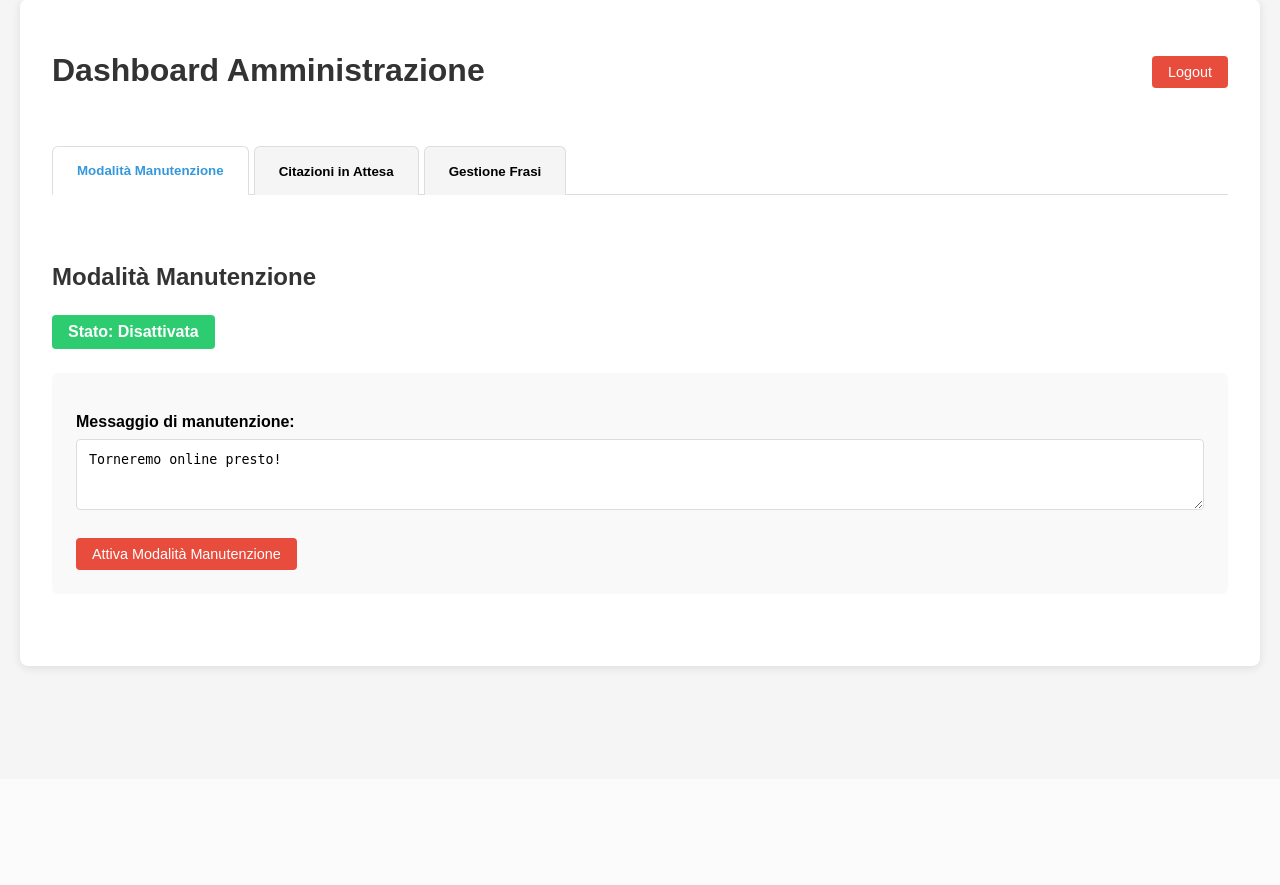
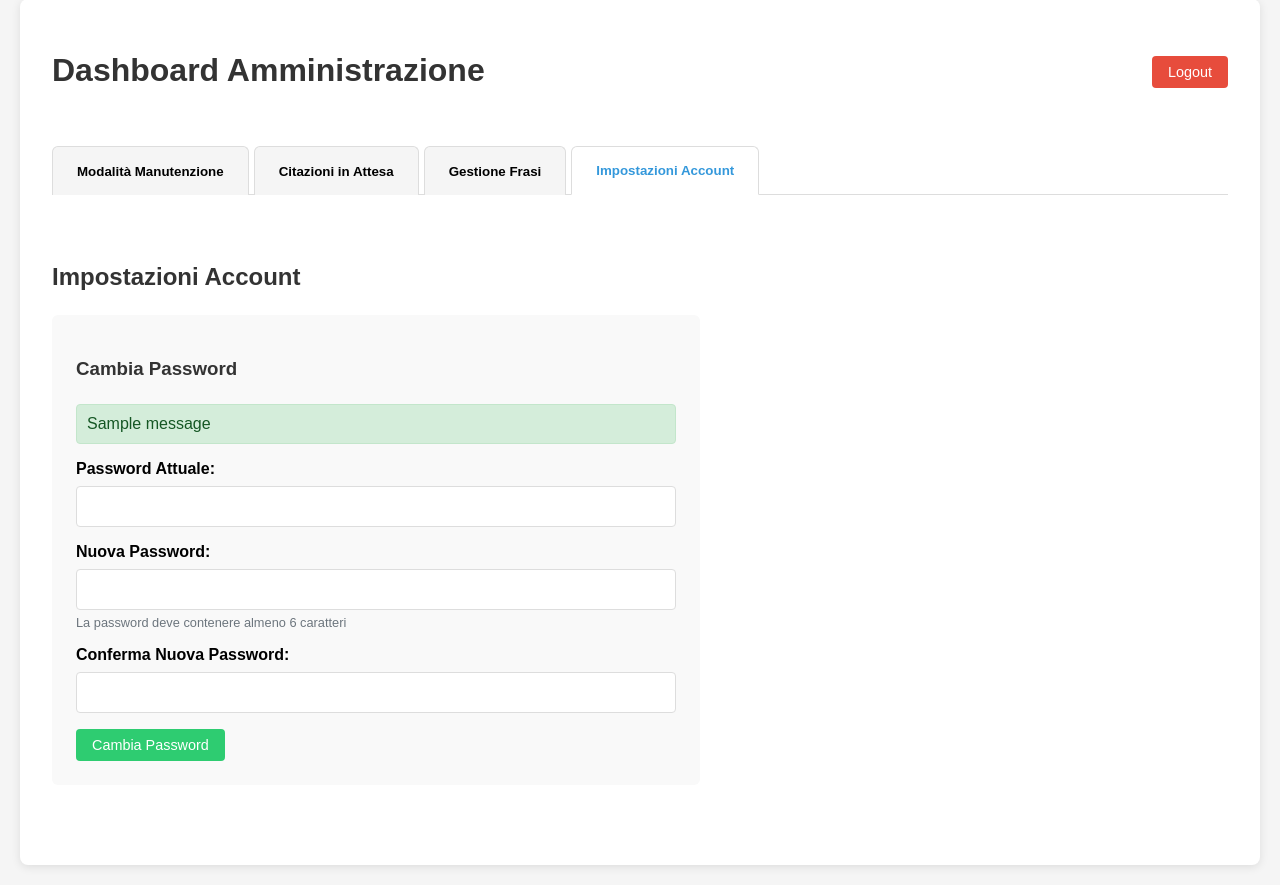
Before and after one commit to dmondello/frasi_garitta, a Flask app: page /admin/dashboard in a window 1280 px wide. Shown: the part 21-906 px from the top of the page. Before the commit the page ends 692 px from the top, so only its background shows below. Run offline with Flask 3, Linux system fonts and the light colour scheme; the visitor is signed in with stand-in values (Sample User, id 1); data comes from the database, SQL or seed files in the repository; both versions use the stored data as it was after the commit; tables that the repository leaves empty hold one stand-in row (values such as "Sample post"); one stand-in notice (Sample message) is shown.

Commit message:
aggiunta la possibilita di modifica della password

```diff
--- a/app.py
+++ b/app.py
@@ -283,6 +283,42 @@ def admin_logout():
     session.pop('admin_logged_in', None)
     return redirect('/admin')
 
+# Admin change password
+@app.route('/admin/change_password', methods=['POST'])
+def admin_change_password():
+    global ADMIN_PASSWORD
+
+    if not session.get('admin_logged_in'):
+        return redirect('/admin')
+
+    current_password = request.form.get('current_password')
+    new_password = request.form.get('new_password')
+    confirm_password = request.form.get('confirm_password')
+
+    # Verifica che la password corrente sia corretta
+    if current_password != ADMIN_PASSWORD:
+        flash('La password corrente non è valida', 'error')
+        return redirect('/admin/dashboard')
+
+    # Verifica che la nuova password sia valida
+    if not new_password or len(new_password) < 6:
+        flash('La nuova password deve essere di almeno 6 caratteri', 'error')
+        return redirect('/admin/dashboard')
+
+    # Verifica che le password coincidano
+    if new_password != confirm_password:
+        flash('Le nuove password non coincidono', 'error')
+        return redirect('/admin/dashboard')
+
+    # Aggiorna la password
+    ADMIN_PASSWORD = new_password
+
+    # Aggiorna la password nell'ambiente
+    os.environ['ADMIN_PASSWORD'] = new_password
+
+    flash('Password aggiornata con successo', 'success')
+    return redirect('/admin/dashboard')
+
 # Admin dashboard
 @app.route('/admin/dashboard')
 def admin_dashboard():
--- a/templates/admin_dashboard.html
+++ b/templates/admin_dashboard.html
@@ -21,7 +21,7 @@
       margin: 0 auto;
     }
 
-    h1, h2 {
+    h1, h2, h3 {
       color: #333;
       margin-bottom: 1.5rem;
     }
@@ -184,6 +184,296 @@
       border-radius: 4px;
       cursor: pointer;
     }
+
+    /* Stili per la sezione gestione frasi */
+    .quotes-management-section {
+      margin-top: 3rem;
+      padding-top: 2rem;
+      border-top: 1px solid #ddd;
+    }
+
+    .add-quote-form {
+      background: #f9f9f9;
+      border-radius: 6px;
+      padding: 1.5rem;
+      margin-bottom: 2rem;
+    }
+
+    /* Stili per i filtri di ricerca */
+    .search-filters {
+      margin-bottom: 1.5rem;
+      background: #f9f9f9;
+      border-radius: 6px;
+      padding: 1.5rem;
+    }
+
+    .filter-form {
+      display: flex;
+      align-items: center;
+    }
+
+    .filter-group {
+      display: flex;
+      flex-wrap: wrap;
+      gap: 10px;
+      align-items: center;
+      width: 100%;
+    }
+
+    .search-input {
+      flex: 1;
+      min-width: 200px;
+      padding: 0.75rem;
+      border: 1px solid #ddd;
+      border-radius: 4px;
+    }
+
+    .filter-select {
+      padding: 0.75rem;
+      border: 1px solid #ddd;
+      border-radius: 4px;
+      background-color: white;
+    }
+
+    .btn-filter {
+      background: #3498db;
+      color: white;
+      border: none;
+      padding: 0.5rem 1rem;
+      font-size: 0.9rem;
+      border-radius: 4px;
+      cursor: pointer;
+    }
+
+    .btn-reset {
+      background: #95a5a6;
+      color: white;
+      border: none;
+      padding: 0.5rem 1rem;
+      font-size: 0.9rem;
+      border-radius: 4px;
+      cursor: pointer;
+      text-decoration: none;
+    }
+
+    .results-count {
+      margin-bottom: 1rem;
+      font-style: italic;
+      color: #666;
+    }
+
+    /* Stili per la paginazione */
+    .pagination {
+      display: flex;
+      justify-content: space-between;
+      align-items: center;
+      margin-top: 1.5rem;
+      padding: 1rem 0;
+      border-top: 1px solid #eee;
+    }
+
+    .pagination-info {
+      color: #666;
+    }
+
+    .pagination-controls {
+      display: flex;
+      gap: 5px;
+    }
+
+    .pagination-btn {
+      display: inline-block;
+      padding: 0.5rem 0.75rem;
+      background: #f2f2f2;
+      color: #333;
+      text-decoration: none;
+      border-radius: 4px;
+      border: 1px solid #ddd;
+    }
+
+    .pagination-btn:hover {
+      background: #e5e5e5;
+    }
+
+    .pagination-btn.active {
+      background: #3498db;
+      color: white;
+      border-color: #3498db;
+    }
+
+    /* Stili per la tabella */
+    .quotes-table {
+      width: 100%;
+      border-collapse: collapse;
+      margin-top: 1rem;
+    }
+
+    .quotes-table th, .quotes-table td {
+      border: 1px solid #ddd;
+      padding: 0.75rem;
+      text-align: left;
+    }
+
+    .quotes-table th {
+      background-color: #f2f2f2;
+      font-weight: bold;
+    }
+
+    /* Stili per i bottoni */
+    .btn-add {
+      background: #3498db;
+      color: white;
+      border: none;
+      padding: 0.5rem 1rem;
+      font-size: 0.9rem;
+      border-radius: 4px;
+      cursor: pointer;
+    }
+
+    .btn-edit {
+      background: #f39c12;
+      color: white;
+      border: none;
+      padding: 0.5rem 1rem;
+      font-size: 0.9rem;
+      border-radius: 4px;
+      cursor: pointer;
+    }
+
+    .btn-delete {
+      background: #e74c3c;
+      color: white;
+      border: none;
+      padding: 0.5rem 1rem;
+      font-size: 0.9rem;
+      border-radius: 4px;
+      cursor: pointer;
+    }
+
+    .btn-save {
+      background: #2ecc71;
+      color: white;
+      border: none;
+      padding: 0.5rem 1rem;
+      font-size: 0.9rem;
+      border-radius: 4px;
+      cursor: pointer;
+    }
+
+    /* Stili per le impostazioni account */
+    .settings-card {
+      background: #f9f9f9;
+      border-radius: 6px;
+      padding: 1.5rem;
+      margin-bottom: 2rem;
+      max-width: 600px;
+    }
+
+    .password-form {
+      margin-top: 1rem;
+    }
+
+    .alert {
+      padding: 10px;
+      margin-bottom: 15px;
+      border-radius: 4px;
+    }
+
+    .alert-error {
+      background-color: #f8d7da;
+      color: #721c24;
+      border: 1px solid #f5c6cb;
+    }
+
+    .alert-success {
+      background-color: #d4edda;
+      color: #155724;
+      border: 1px solid #c3e6cb;
+    }
+
+    .form-text {
+      display: block;
+      margin-top: 5px;
+      font-size: 0.8rem;
+      color: #6c757d;
+    }
+
+    /* Stili per le tabs */
+    .tabs {
+      margin-top: 2rem;
+    }
+
+    .tab-header {
+      display: flex;
+      border-bottom: 1px solid #ddd;
+      margin-bottom: 2rem;
+    }
+
+    .tab-btn {
+      background: #f5f5f5;
+      border: 1px solid #ddd;
+      border-bottom: none;
+      padding: 1rem 1.5rem;
+      margin-right: 5px;
+      border-radius: 6px 6px 0 0;
+      cursor: pointer;
+      font-weight: bold;
+      position: relative;
+      bottom: -1px;
+    }
+
+    .tab-btn.active {
+      background: #fff;
+      border-bottom: 1px solid #fff;
+      color: #3498db;
+    }
+
+    .tab-content {
+      display: none;
+      padding: 1rem 0;
+    }
+
+    .tab-content.active {
+      display: block;
+    }
+
+    /* Stili per il modal */
+    .modal {
+      display: none;
+      position: fixed;
+      z-index: 1;
+      left: 0;
+      top: 0;
+      width: 100%;
+      height: 100%;
+      overflow: auto;
+      background-color: rgba(0,0,0,0.4);
+    }
+
+    .modal-content {
+      background-color: #fefefe;
+      margin: 15% auto;
+      padding: 20px;
+      border: 1px solid #888;
+      width: 80%;
+      max-width: 600px;
+      border-radius: 6px;
+    }
+
+    .close {
+      color: #aaa;
+      float: right;
+      font-size: 28px;
+      font-weight: bold;
+      cursor: pointer;
+    }
+
+    .close:hover,
+    .close:focus {
+      color: black;
+      text-decoration: none;
+      cursor: pointer;
+    }
   </style>
 </head>
 <body>
@@ -199,6 +489,7 @@
         <button class="tab-btn active" onclick="openTab(event, 'maintenance')">Modalità Manutenzione</button>
         <button class="tab-btn" onclick="openTab(event, 'pending')">Citazioni in Attesa</button>
         <button class="tab-btn" onclick="openTab(event, 'manage')">Gestione Frasi</button>
+        <button class="tab-btn" onclick="openTab(event, 'settings')">Impostazioni Account</button>
       </div>
 
       <!-- Tab Modalità Manutenzione -->
@@ -400,6 +691,44 @@
         </div>
       </div>
 
+      <!-- Tab Impostazioni Account -->
+      <div id="settings" class="tab-content">
+        <h2>Impostazioni Account</h2>
+
+        <div class="settings-card">
+          <h3>Cambia Password</h3>
+
+          <!-- Mostra messaggi flash se presenti -->
+          {% with messages = get_flashed_messages(with_categories=true) %}
+            {% if messages %}
+              {% for category, message in messages %}
+              <div class="alert alert-{{ category }}">
+                {{ message }}
+              </div>
+              {% endfor %}
+            {% endif %}
+          {% endwith %}
+
+          <form method="post" action="/admin/change_password" class="password-form">
+            <div class="form-group">
+              <label for="current_password">Password Attuale:</label>
+              <input type="password" id="current_password" name="current_password" required>
+            </div>
+            <div class="form-group">
+              <label for="new_password">Nuova Password:</label>
+              <input type="password" id="new_password" name="new_password" required minlength="6">
+              <small class="form-text text-muted">La password deve contenere almeno 6 caratteri</small>
+            </div>
+            <div class="form-group">
+              <label for="confirm_password">Conferma Nuova Password:</label>
+              <input type="password" id="confirm_password" name="confirm_password" required>
+            </div>
+            <button type="submit" class="btn-save">Cambia Password</button>
+          </form>
+        </div>
+      </div>
+    </div>
+
     <!-- Modal per modificare una frase -->
     <div id="editModal" class="modal">
       <div class="modal-content">
@@ -424,260 +753,6 @@
         </form>
       </div>
     </div>
-
-    <style>
-      /* Stili per la sezione gestione frasi */
-      .quotes-management-section {
-        margin-top: 3rem;
-        padding-top: 2rem;
-        border-top: 1px solid #ddd;
-      }
-
-      .add-quote-form {
-        background: #f9f9f9;
-        border-radius: 6px;
-        padding: 1.5rem;
-        margin-bottom: 2rem;
-      }
-
-      /* Stili per i filtri di ricerca */
-      .search-filters {
-        margin-bottom: 1.5rem;
-        background: #f9f9f9;
-        border-radius: 6px;
-        padding: 1.5rem;
-      }
-
-      .filter-form {
-        display: flex;
-        align-items: center;
-      }
-
-      .filter-group {
-        display: flex;
-        flex-wrap: wrap;
-        gap: 10px;
-        align-items: center;
-        width: 100%;
-      }
-
-      .search-input {
-        flex: 1;
-        min-width: 200px;
-        padding: 0.75rem;
-        border: 1px solid #ddd;
-        border-radius: 4px;
-      }
-
-      .filter-select {
-        padding: 0.75rem;
-        border: 1px solid #ddd;
-        border-radius: 4px;
-        background-color: white;
-      }
-
-      .btn-filter {
-        background: #3498db;
-        color: white;
-        border: none;
-        padding: 0.5rem 1rem;
-        font-size: 0.9rem;
-        border-radius: 4px;
-        cursor: pointer;
-      }
-
-      .btn-reset {
-        background: #95a5a6;
-        color: white;
-        border: none;
-        padding: 0.5rem 1rem;
-        font-size: 0.9rem;
-        border-radius: 4px;
-        cursor: pointer;
-        text-decoration: none;
-      }
-
-      .results-count {
-        margin-bottom: 1rem;
-        font-style: italic;
-        color: #666;
-      }
-
-      /* Stili per la paginazione */
-      .pagination {
-        display: flex;
-        justify-content: space-between;
-        align-items: center;
-        margin-top: 1.5rem;
-        padding: 1rem 0;
-        border-top: 1px solid #eee;
-      }
-
-      .pagination-info {
-        color: #666;
-      }
-
-      .pagination-controls {
-        display: flex;
-        gap: 5px;
-      }
-
-      .pagination-btn {
-        display: inline-block;
-        padding: 0.5rem 0.75rem;
-        background: #f2f2f2;
-        color: #333;
-        text-decoration: none;
-        border-radius: 4px;
-        border: 1px solid #ddd;
-      }
-
-      .pagination-btn:hover {
-        background: #e5e5e5;
-      }
-
-      .pagination-btn.active {
-        background: #3498db;
-        color: white;
-        border-color: #3498db;
-      }
-
-      /* Stili per la tabella */
-      .quotes-table {
-        width: 100%;
-        border-collapse: collapse;
-        margin-top: 1rem;
-      }
-
-      .quotes-table th, .quotes-table td {
-        border: 1px solid #ddd;
-        padding: 0.75rem;
-        text-align: left;
-      }
-
-      .quotes-table th {
-        background-color: #f2f2f2;
-        font-weight: bold;
-      }
-
-      /* Stili per i bottoni */
-      .btn-add {
-        background: #3498db;
-        color: white;
-        border: none;
-        padding: 0.5rem 1rem;
-        font-size: 0.9rem;
-        border-radius: 4px;
-        cursor: pointer;
-      }
-
-      .btn-edit {
-        background: #f39c12;
-        color: white;
-        border: none;
-        padding: 0.5rem 1rem;
-        font-size: 0.9rem;
-        border-radius: 4px;
-        cursor: pointer;
-      }
-
-      .btn-delete {
-        background: #e74c3c;
-        color: white;
-        border: none;
-        padding: 0.5rem 1rem;
-        font-size: 0.9rem;
-        border-radius: 4px;
-        cursor: pointer;
-      }
-
-      .btn-save {
-        background: #2ecc71;
-        color: white;
-        border: none;
-        padding: 0.5rem 1rem;
-        font-size: 0.9rem;
-        border-radius: 4px;
-        cursor: pointer;
-      }
-
-      /* Stili per le tabs */
-      .tabs {
-        margin-top: 2rem;
-      }
-
-      .tab-header {
-        display: flex;
-        border-bottom: 1px solid #ddd;
-        margin-bottom: 2rem;
-      }
-
-      .tab-btn {
-        background: #f5f5f5;
-        border: 1px solid #ddd;
-        border-bottom: none;
-        padding: 1rem 1.5rem;
-        margin-right: 5px;
-        border-radius: 6px 6px 0 0;
-        cursor: pointer;
-        font-weight: bold;
-        position: relative;
-        bottom: -1px;
-      }
-
-      .tab-btn.active {
-        background: #fff;
-        border-bottom: 1px solid #fff;
-        color: #3498db;
-      }
-
-      .tab-content {
-        display: none;
-        padding: 1rem 0;
-      }
-
-      .tab-content.active {
-        display: block;
-      }
-
-      /* Stili per il modal */
-      .modal {
-        display: none;
-        position: fixed;
-        z-index: 1;
-        left: 0;
-        top: 0;
-        width: 100%;
-        height: 100%;
-        overflow: auto;
-        background-color: rgba(0,0,0,0.4);
-      }
-
-      .modal-content {
-        background-color: #fefefe;
-        margin: 15% auto;
-        padding: 20px;
-        border: 1px solid #888;
-        width: 80%;
-        max-width: 600px;
-        border-radius: 6px;
-      }
-
-      .close {
-        color: #aaa;
-        float: right;
-        font-size: 28px;
-        font-weight: bold;
-        cursor: pointer;
-      }
-
-      .close:hover,
-      .close:focus {
-        color: black;
-        text-decoration: none;
-        cursor: pointer;
-      }
-    </style>
 
     <script>
       // JavaScript per gestire il modal di modifica
@@ -757,6 +832,13 @@
           // Simula un click sul pulsante della tab di gestione frasi
           document.querySelector('.tab-btn[onclick*="manage"]').click();
         }
+
+        // Se ci sono messaggi flash, apri la tab delle impostazioni
+        {% with messages = get_flashed_messages() %}
+          {% if messages %}
+            document.querySelector('.tab-btn[onclick*="settings"]').click();
+          {% endif %}
+        {% endwith %}
       });
     </script>
   </div>
```
Also changed, not shown: quotes.db. Lines whose indentation alone changed are shown as unchanged.
